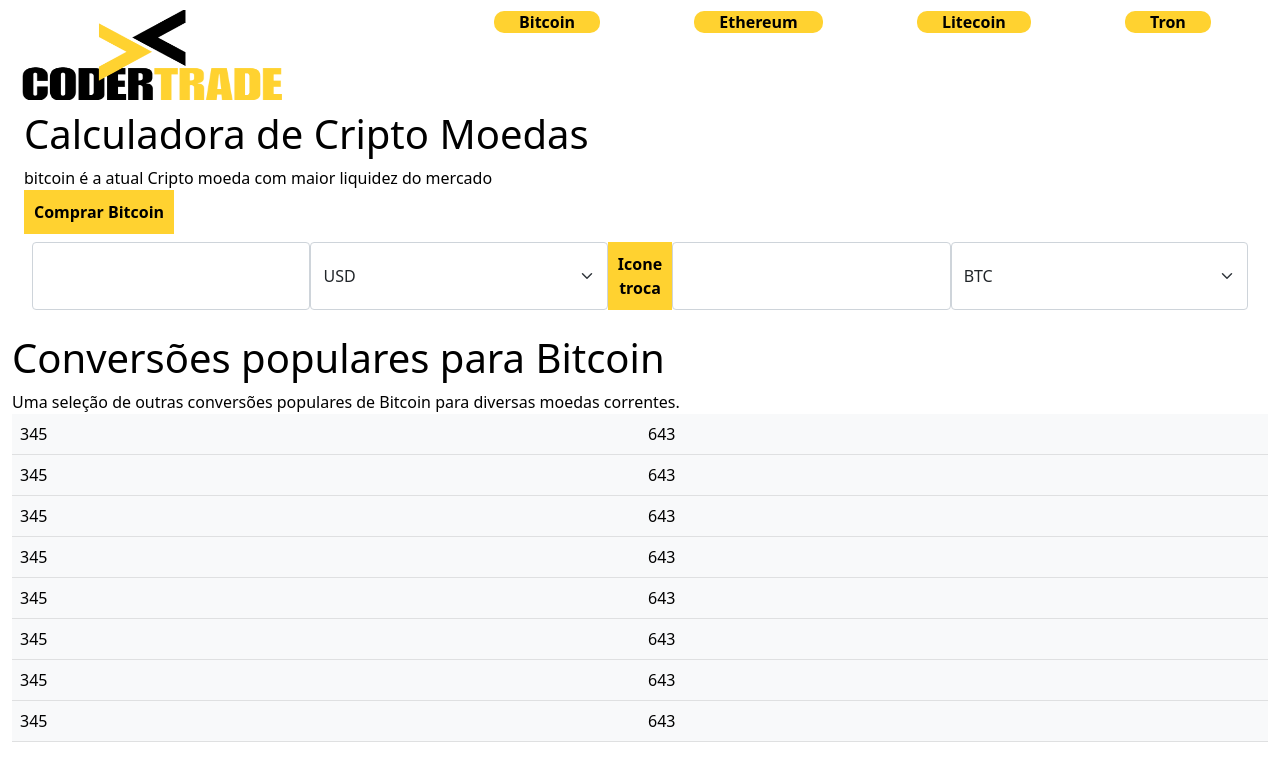
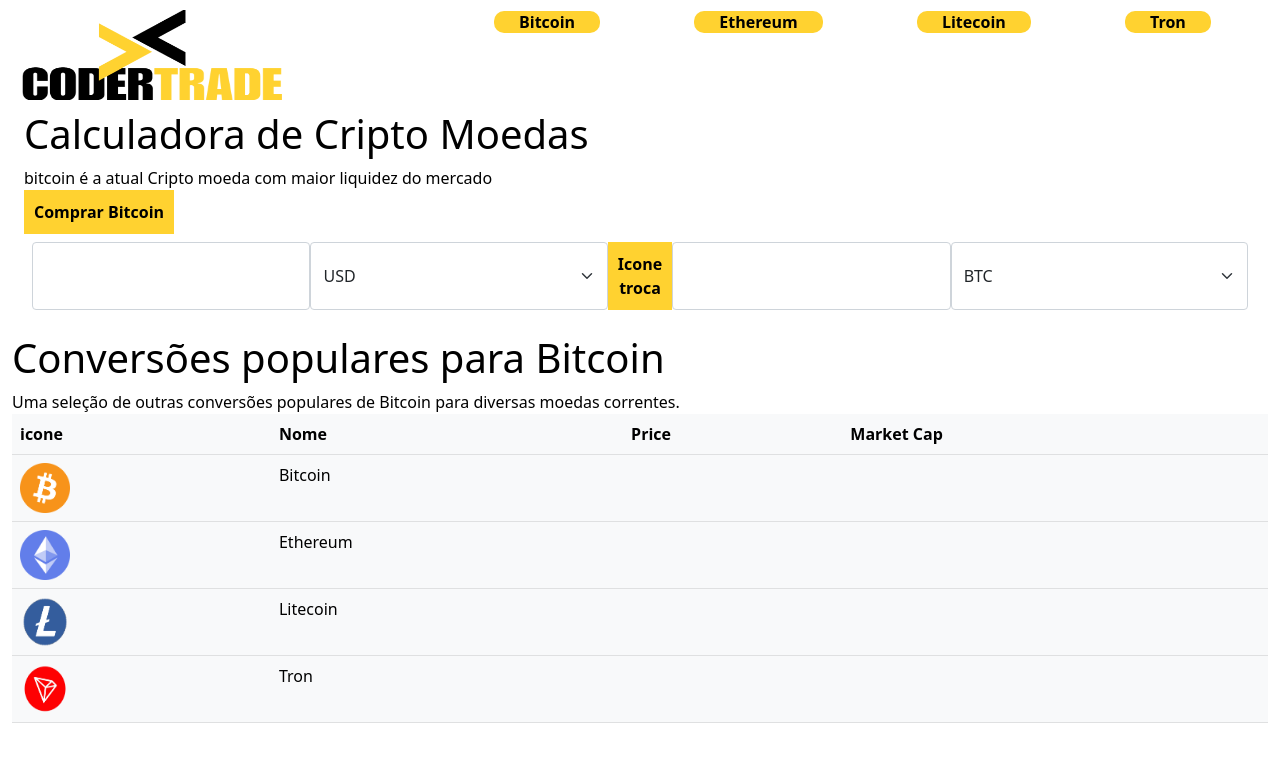
Before and after one commit to HenriqueMartins3003/CoderTrade-JS, a plain HTML site: page index.html in a window 1280 px wide. Drawn offline with nearby package versions, Linux system fonts and the light colour scheme; no server answers.

Commit message:
Inserção da lista de Criptos

```diff
--- a/index.html
+++ b/index.html
@@ -83,38 +83,42 @@
         </span>
         <article>
           <table class="table table-light">
+            <th>icone</th>
+              <th>Nome</th>
+              <th>Price</th>
+              <th>Market Cap</th>
+            </tr>
+
+
             <tr>
-              <td>345</td>
-              <td>643</td>
+              <td><img src="img/btc-logo.png" alt="" class="icon_moeda"></td>
+              <td>Bitcoin</td>
+              <td id="price_BTC"></td>
+              <td id="cap_BTC"></td>
             </tr>
+
             <tr>
-              <td>345</td>
-              <td>643</td>
+              <td><img src="img/ETH-icon.png" alt="" class="icon_moeda"></td>
+              <td>Ethereum</td>
+              <td id="price_ETH"></td>
+              <td id="cap_ETH"></td>
             </tr>
+
             <tr>
-              <td>345</td>
-              <td>643</td>
+              <td ><img src="img/Litecoin-icone_2.PNG" alt="" class="icon_moeda"></td>
+              <td>Litecoin</td>
+              <td id="price_Lit"></td>
+              <td id="cap_Lit"></td>
             </tr>
+
             <tr>
-              <td>345</td>
-              <td>643</td>
+              <td><img src="img/Tron-icon.PNG" alt="" class="icon_moeda"></td>
+              <td>Tron</td>
+              <td id="price_tron"></td>
+              <td id="cap_tron"></td>
             </tr>
-            <tr>
-              <td>345</td>
-              <td>643</td>
-            </tr>
-            <tr>
-              <td>345</td>
-              <td>643</td>
-            </tr>
-            <tr>
-              <td>345</td>
-              <td>643</td>
-            </tr>
-            <tr>
-              <td>345</td>
-              <td>643</td>
-            </tr>
+
+
           </table>
         </article>
       </section>
--- a/script.js
+++ b/script.js
@@ -10,3 +10,46 @@ const ltcElement = document
 const trxElement = document
   .getElementById("Lista4")
   .getAttribute("data-currency");
+
+
+// Lista de Criptos
+
+fetch("https://api.coincap.io/v2/assets").then(retorno =>{
+  return retorno.json()
+}).then(corpo => {
+  const Bitcoin = corpo.data[0]
+
+    let price_BTC = Bitcoin["priceUsd"]
+    let cap_BTC = Bitcoin["marketCapUsd"]
+
+    document.getElementById("price_BTC").innerHTML = price_BTC
+    document.getElementById("cap_BTC").innerHTML = cap_BTC
+//////////////////////////////////////////////////////////////////////
+  const Ethereum  = corpo.data[1]
+    let price_ETH = Ethereum["priceUsd"]
+    let cap_ETH = Ethereum["marketCapUsd"]
+
+    document.getElementById("price_ETH").innerHTML = price_ETH
+    document.getElementById("cap_ETH").innerHTML = cap_ETH
+
+////////////////////////////////////////////////////////////////////
+  const Litecoin = corpo.data[16]
+
+    let price_Lit = Litecoin["priceUsd"]
+    let cap_Lit = Litecoin["marketCapUsd"]
+
+    document.getElementById("price_Lit").innerHTML = price_Lit
+    document.getElementById("cap_Lit").innerHTML = cap_Lit
+
+  const tron = corpo.data[9]
+
+    let price_tron = tron["priceUsd"]
+    let cap_tron = tron["marketCapUsd"]
+
+    document.getElementById("price_tron").innerHTML = price_tron
+    document.getElementById("cap_tron").innerHTML = cap_tron
+
+
+
+
+})
--- a/style.css
+++ b/style.css
@@ -67,3 +67,9 @@
     cursor: pointer;
   }
 }
+
+
+.icon_moeda{
+  width: 50px;
+  height: 50px;
+}
```
Also changed, not shown: img/ETH-icon.png (added), img/Litecoin-icone_2.PNG (added), img/Tron-icon.PNG (added), img/btc-logo.png (added).
